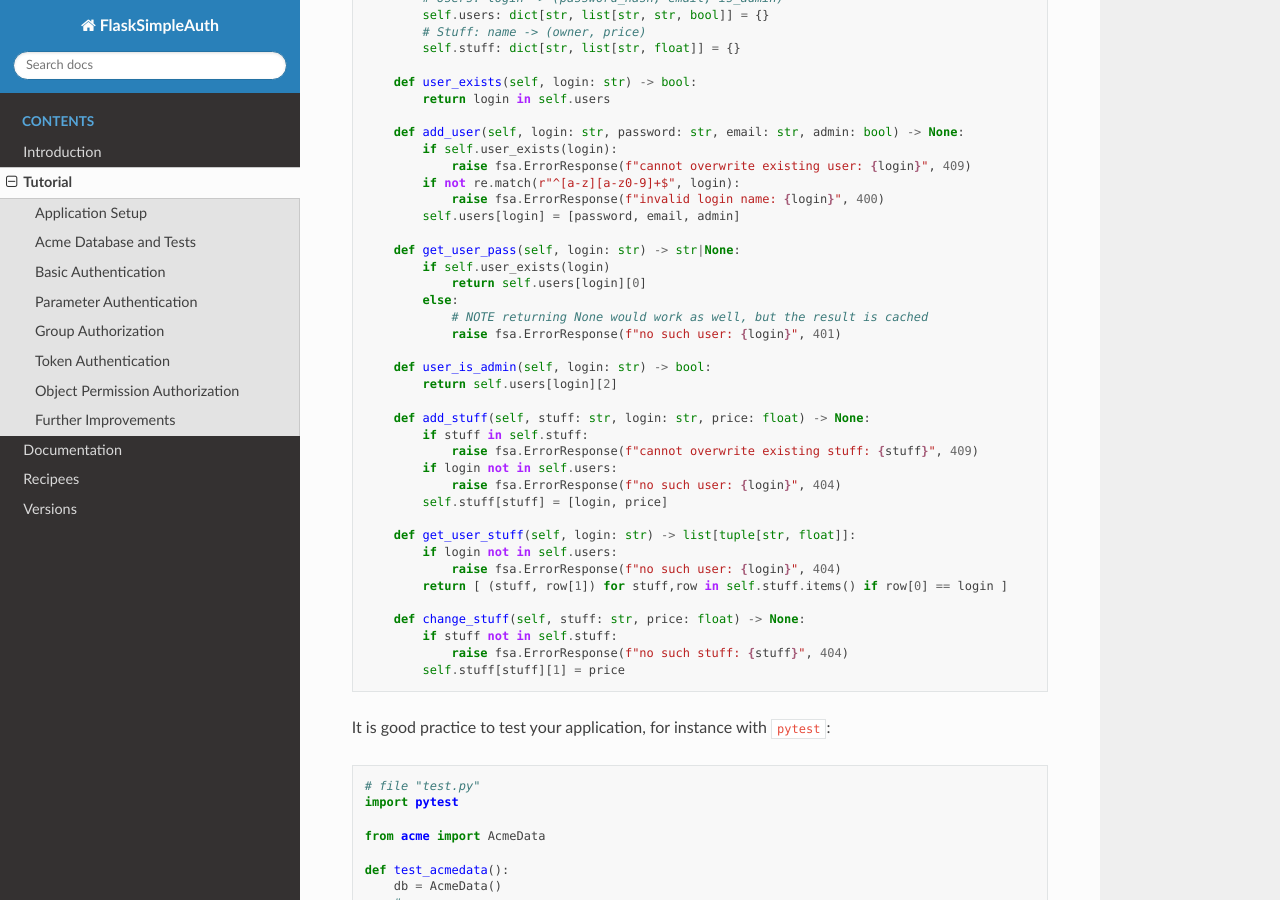
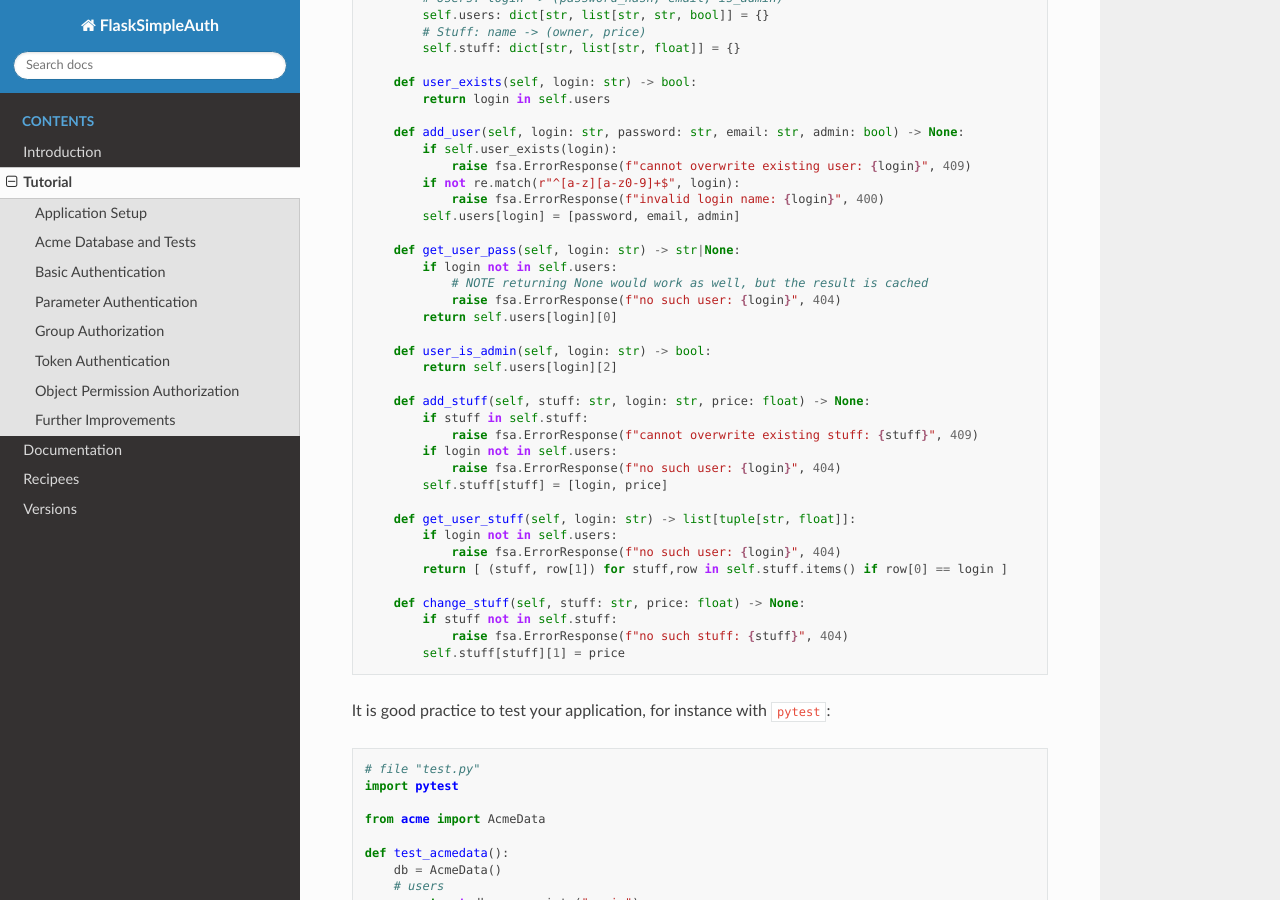
Before and after one commit to zx80/flask-simple-auth, a Sphinx documentation site: the page built from docs/TUTORIAL.md, in a window 1280 px wide and 900 px high, scrolled down 2071 px. Built offline with Sphinx 7.4.7 and the Read the Docs theme 2.0.0, drawn with Linux system fonts in a browser that asks for light colours; pages that are not in the unit, such as notebooks, are missing from menus.

Commit message:
handle errors before normal code

```diff
--- a/docs/TUTORIAL.md
+++ b/docs/TUTORIAL.md
@@ -118,11 +118,10 @@ class AcmeData:
         self.users[login] = [password, email, admin]
 
     def get_user_pass(self, login: str) -> str|None:
-        if self.user_exists(login)
-            return self.users[login][0]
-        else:
+        if login not in self.users:
             # NOTE returning None would work as well, but the result is cached
-            raise fsa.ErrorResponse(f"no such user: {login}", 401)
+            raise fsa.ErrorResponse(f"no such user: {login}", 404)
+        return self.users[login][0]
 
     def user_is_admin(self, login: str) -> bool:
         return self.users[login][2]
```
